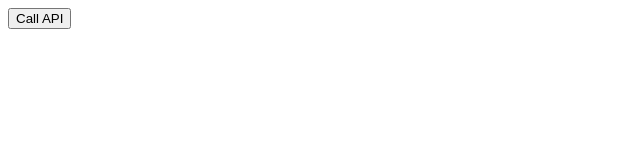
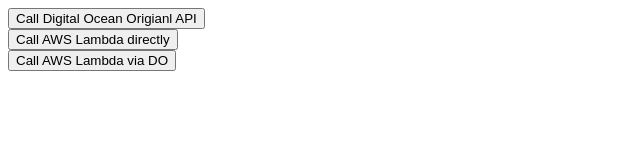
Before and after one commit to ashbowers/itis-6177-ashbowers-p1, a website: page index.html in a window 1280 px wide. Shown: the whole page, without its empty margins (0-640 px from the left). Drawn offline with nearby package versions, Linux system fonts and the light colour scheme.

Commit message:
2/19/2020

```diff
--- a/index.html
+++ b/index.html
@@ -6,9 +6,13 @@
     <body>
         <div>
         <form id="form">
-                <button onclick="call_api()">Call API</button>
-        </form>
-        </div>
+                <button onclick="call_api()">Call Digital Ocean Origianl API</button>
+                <br>
+                <button onclick="call_lambda()">Call AWS Lambda directly</button>
+                <br>
+                <button onclick="call_lambda_via_do()">Call AWS Lambda via DO</button>
+            </form>
+            </div>
     </body>
 </html>
 
@@ -22,4 +26,18 @@
                 console.log(resp);
             })
     }
+
+    function call_lambda() {
+            axios.get('https://sgegy8vi0k.execute-api.us-west-2.amazonaws.com/prod')
+            .then(resp=>{
+                console.log(resp);
+            })
+    }
+
+    function call_lambda_via_do() {
+        axios.get('http://165.227.214.96:3000/lambda')
+            .then(resp=>{
+                console.log(resp);
+            })
+    }
 </script>
--- a/package.json
+++ b/package.json
@@ -18,6 +18,7 @@
   },
   "homepage": "https://github.com/ashbowers/itis-6177-ashbowers-p1#readme",
   "dependencies": {
+    "axios": "^0.19.2",
     "body-parser": "^1.19.0",
     "cors": "^2.8.5",
     "express": "^4.17.1"
```
Also changed, not shown: server.js (+9 -0 lines), 1 other file.
